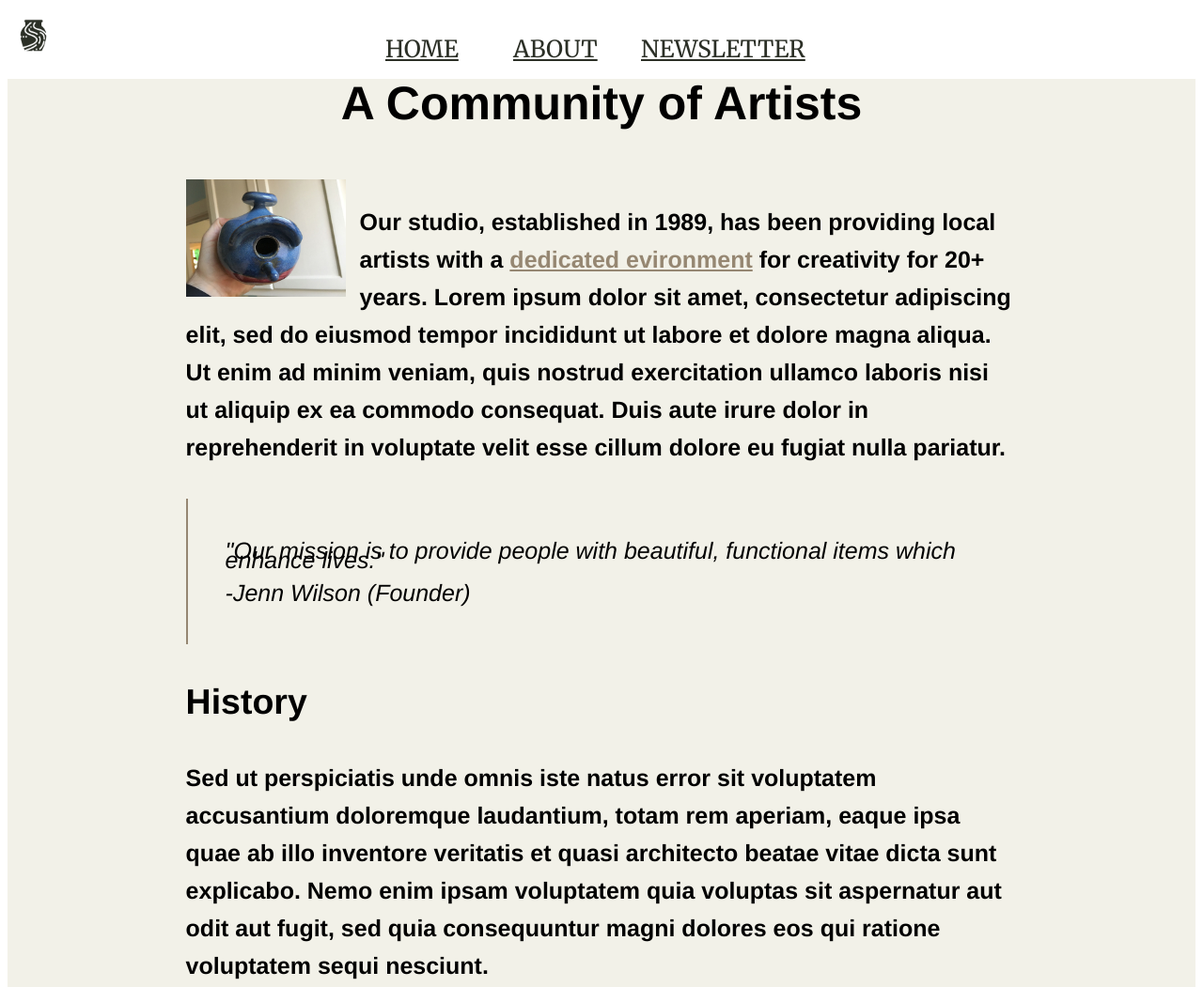
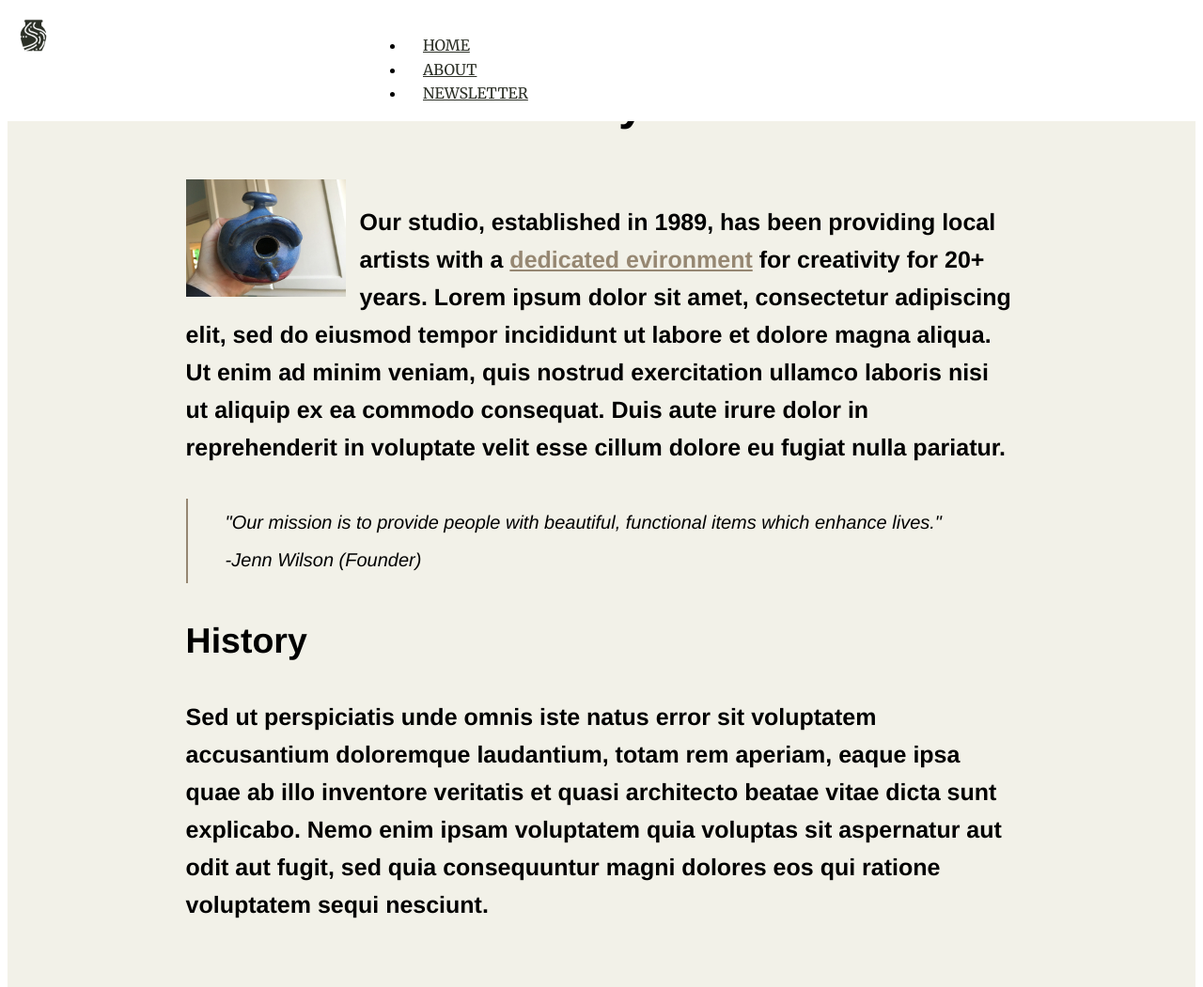
Before and after one commit to jakedub/week-one-project, a plain HTML site: page about.html in a window 1280 px wide. Shown: the top 1051 px of the page at 94% size. Drawn offline with Linux system fonts and the light colour scheme; files whose address does not match are found by name.

Commit message:
working on nav bar

```diff
--- a/about.html
+++ b/about.html
@@ -8,14 +8,16 @@
 @import url('https://fonts.googleapis.com/css?family=Merriweather:300,300i,400,400i,700|Roboto:300,300i,400,400i');
 </style>
   </head>
-  <body>
+  <body id="home">
     <div class="aboutwrapper">
       <header id="site_header">
           <img id="logo"src="/Users/jacob/Desktop/Testing/week-one-project:images/bent-creek-logo.png" alt="logo" />
           <nav id="main_nav">
-            <a href="index.html">Home</a>
-            <a href="about.html">About</a>
-            <a href="newsletter.html">Newsletter</a>
+            <ul>
+              <li><a id="homenav" href="index.html" title="Home">Home</a></li>
+              <li><a id="aboutnav"href="about.html" title="About">About</a></li>
+              <li><a id="newsnav" href="newsletter.html" title="Newsletter">Newsletter</a> </li>
+            </ul>
           </nav>
       </header>
       <main class="aboutmain">
--- a/style.css
+++ b/style.css
@@ -82,6 +82,12 @@ img{
 #main_nav a:active{
     color: #CD5D67;
 }
+
+/*body#home a#homenav,
+body#home a#newsnav,
+body#home a#aboutnav {
+	color: #968772
+}*/
 /*Title Page*/
 #titlepage{
     padding: 10px;
@@ -336,7 +342,6 @@ input{
   /*background-attachment: fixed;*/
   background-size: 1350px 325px;
   background-repeat: no-repeat;
-  font-size: 25px;
 }
 
 .aboutmain{
@@ -347,6 +352,7 @@ input{
   padding-left: 15%;
   padding-right: 15%;
   font-weight: bold;
+  font-size: 25px;
 }
 
 #birdhouse {
@@ -399,7 +405,10 @@ blockquote{
   font-style: italic;
   float:left;
   font-weight: lighter;
-  line-height: 10px
+  line-height: 20px;
+  font-size: 20px;
+  margin-top: -5px;
+  margin-bottom: -5px;
 }
 
 #mainfour{
```
